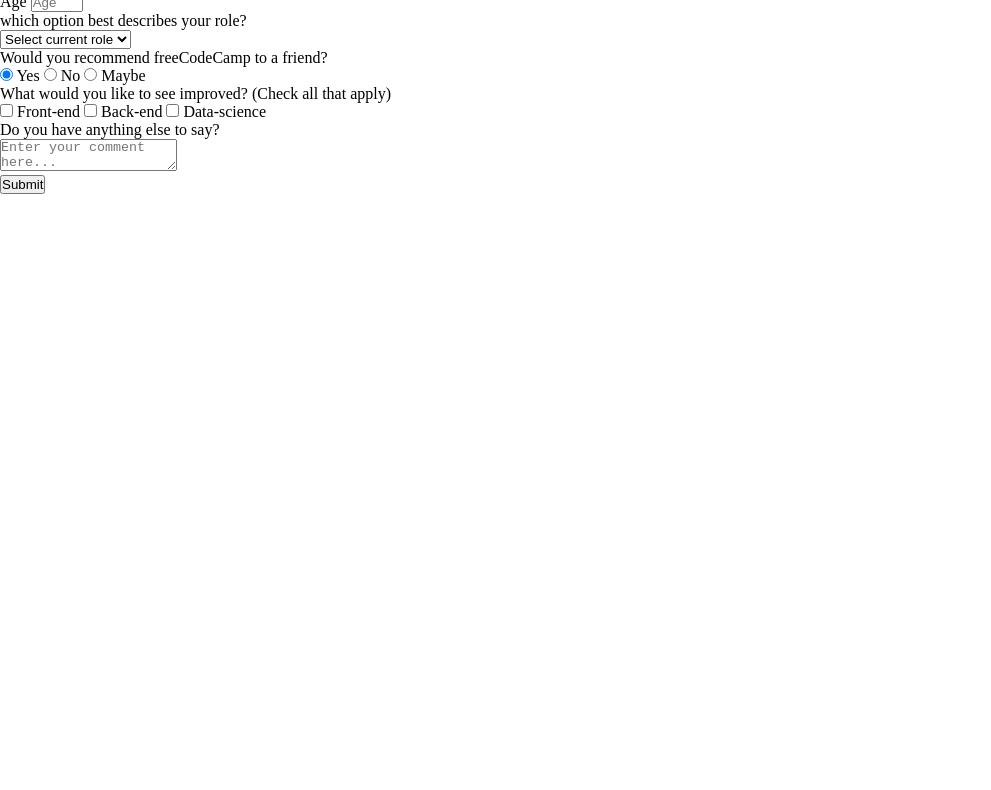
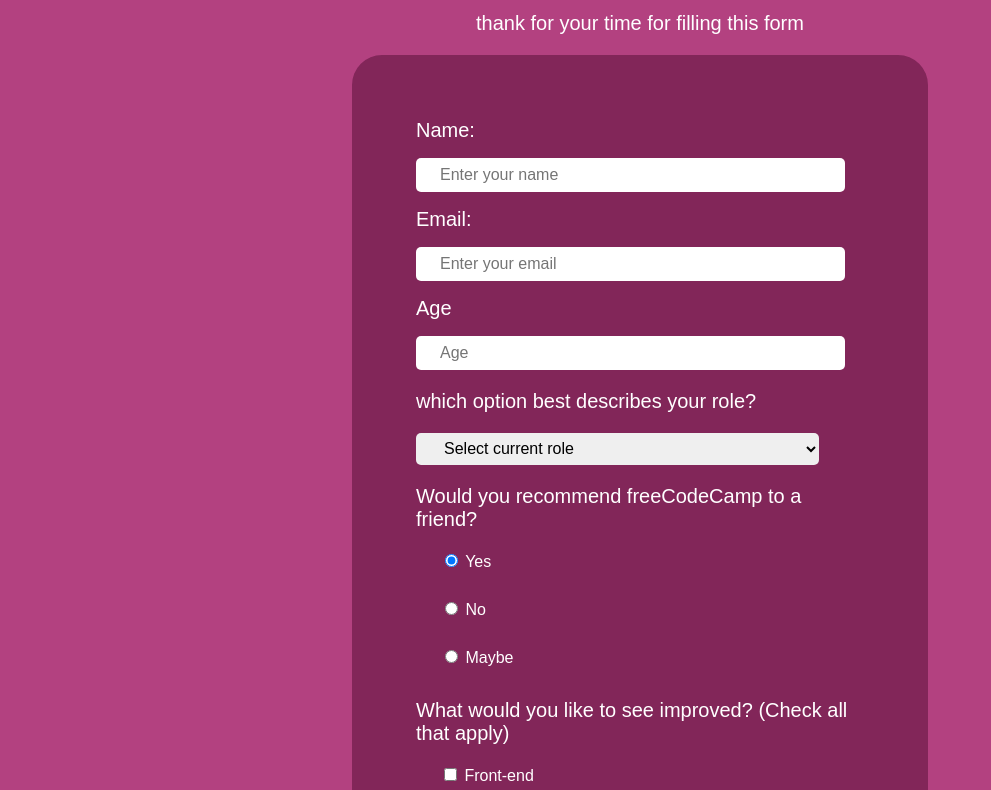
Before and after one commit to Jay-Chheda/survey-form, a plain HTML site: page index.html in a window 1280 px wide. Shown: the part 100-890 px from the top of the page, without its empty margins (0-991 px from the left). Before the commit the page ends 800 px from the top, so only its background shows below. Drawn offline with Linux system fonts and the light colour scheme.

Commit message:
add css for layout

```diff
--- a/index.html
+++ b/index.html
@@ -8,7 +8,8 @@
     <link rel="shortcut icon" href="#" type="image/x-icon">
     <title>survey form</title>
 </head>
-<body>
+<body id="body">
+
   <header>
     <h1 id="title">Survey Form</h1>
     <p id="description">thank for your time for filling this form</p>
@@ -17,21 +18,21 @@
   <form id="survey-form" action="#">
     <div class="form-group">
       <label for="name" id="name-label">Name:</label>
-    <input type="text" id="name" name="name" aria-placeholder="Enter your name" required>
+      <input class="form-field" type="text" id="name" name="name" placeholder="Enter your name" required>
     </div>
     <div class="form-group">
       <label for="email" id="email-label">Email:</label>
-    <input type= "email" name="email" placeholder="Enter your email" required>
+      <input class="form-field" id="email" type= "email" name="email" placeholder="Enter your email" required>
     </div>
 
     <div class="form-group">
-    <label for="age" id="age-label">Age</label>
-    <input type="number" name="age" id="number" min="10" max="99" placeholder="Age">
+      <label for="age" id="number-label">Age</label>
+      <input class="form-field" type="number" name="age" id="number" min="10" max="99" placeholder="Age">
 
     </div>
     <div class="form-group">
       <p>which option best describes your role?</p>
-    <select name="role" id="dropdown" required>
+      <select class="form-field" name="role" id="dropdown" required>
         <option selected disabled value>Select current role</option>
         <option value="manager">Manager</option>
         <option value="analyst">Analyst</option>
@@ -41,44 +42,46 @@
     </div>
     <div class="form-group">
       <p>Would you recommend freeCodeCamp to a friend?</p>
-    <label for="yes">
-      <input checked type="radio" name="user-recommend" id="yes" value="yes">
+      <label class="form-field" for="yes">
+        <input class="form-input" checked type="radio" name="user-recommend" id="yes" value="yes">
         Yes
       </label>
-    <label for="no">
-      <input type="radio" name="user-recommend" id="no" value="no">
+      <label class="form-field" for="no">
+        <input  type="radio" name="user-recommend" id="no" value="no">
         No
       </label>
-    <label for="maybe">
-      <input type="radio" name="user-recommend" id="maybe" value="maybe">
+      <label class="form-field" for="maybe">
+        <input  type="radio" name="user-recommend" id="maybe" value="maybe">
         Maybe
       </label>
     </div>
     <div class="form-group">
       <p>What would you like to see improved? (Check all that apply)</p>
-    <label for="front-end">
-      <input type="checkbox" name="prefer" id="front-end" value="front-end">
+      <label class="form-field" for="front-end">
+        <input  type="checkbox" name="prefer" id="front-end" value="front-end">
         Front-end
       </label>
-    <label for="back-end">
-      <input type="checkbox" name="prefer" id="back-end" value="back-end">
+      <label class="form-field" for="back-end">
+        <input  type="checkbox" name="prefer" id="back-end" value="back-end">
         Back-end
       </label>
-    <label for="data-science">
-      <input type="checkbox" name="prefer" id="data-science" value="data-science">
+      <label class="form-field" for="data-science">
+        <input  type="checkbox" name="prefer" id="data-science" value="data-science">
         Data-science
       </label>
     </div>
 
     <div class="form-group">
       <p>Do you have anything else to say?</p>
-    <textarea name="comment" id="comment" placeholder="Enter your comment here..."></textarea>
+      <textarea class="form-field" name="comment" id="comment" placeholder="Enter your comment here..."></textarea>
     </div>
     <div class="form-group">
-    <button type="submit" id="submit">Submit</button>
+      <button class="form-field" type="submit" id="submit">Submit</button>
     </div>
 
 
   </form>
+
   </body>
+
 </html>
--- a/styles.css
+++ b/styles.css
@@ -1,13 +1,81 @@
-:root{
+#body{
+    margin: 0;
+    background-color:#b34180;
+    font-size: 20px;
+    color: white;
+    font-family: sans-serif;
+}
 
+#title{
+    text-align: center;
+    margin-top: 5vh;
+}
+#description{
+    text-align: center;
+}
+
+#survey-form{
+
+    position: relative;
+    width: 35%;
+    border-radius: 30px;
+    left: 50%;
+    transform:translateX(-50%);
+    background-color: #822659;
+    padding: 5%;
+    margin-bottom: 5vh;
+}
+
+@media (max-width:768px){
+    #survey-form{
+
+        position: relative;
+        width: 60%;
+        left: 50%;
+        transform:translateX(-50%);
+        background-color: #822659;
+        padding: 5%;
+        margin-bottom: 5vh;
+    }
+}
+
+@media (max-width:500px) {
+    #survey-form{
+
+        position: relative;
+        width: 90%;
+        left: 50%;
+        transform:translateX(-50%);
+        background-color: #822659;
+        padding: 5%;
+        margin-bottom: 5vh;
+
+
+    }
 }
 
 
-*, ::after, ::before{
-    margin: 0;
-    padding: 0;
-    box-sizing: border-box;
+.form-field{
+    display: block;
+    width: 90%;
+    height: 2em;
+    margin: 1em 0;
+    border-radius: 5px;
+    border: none;
+    outline: none;
+    font-family: sans-serif;
+    font-size: 16px;
+    padding-left: 1.5em;
 }
 
-body{
+#submit{
+    font-family: sans-serif;
+    font-size: 16px;
+    width: 100%;
 }
+#submit:hover{
+    background-color: #b34180;
+    font-family: sans-serif;
+    font-size: 16px;
+
+}
```
Lines whose indentation alone changed are shown as unchanged.
